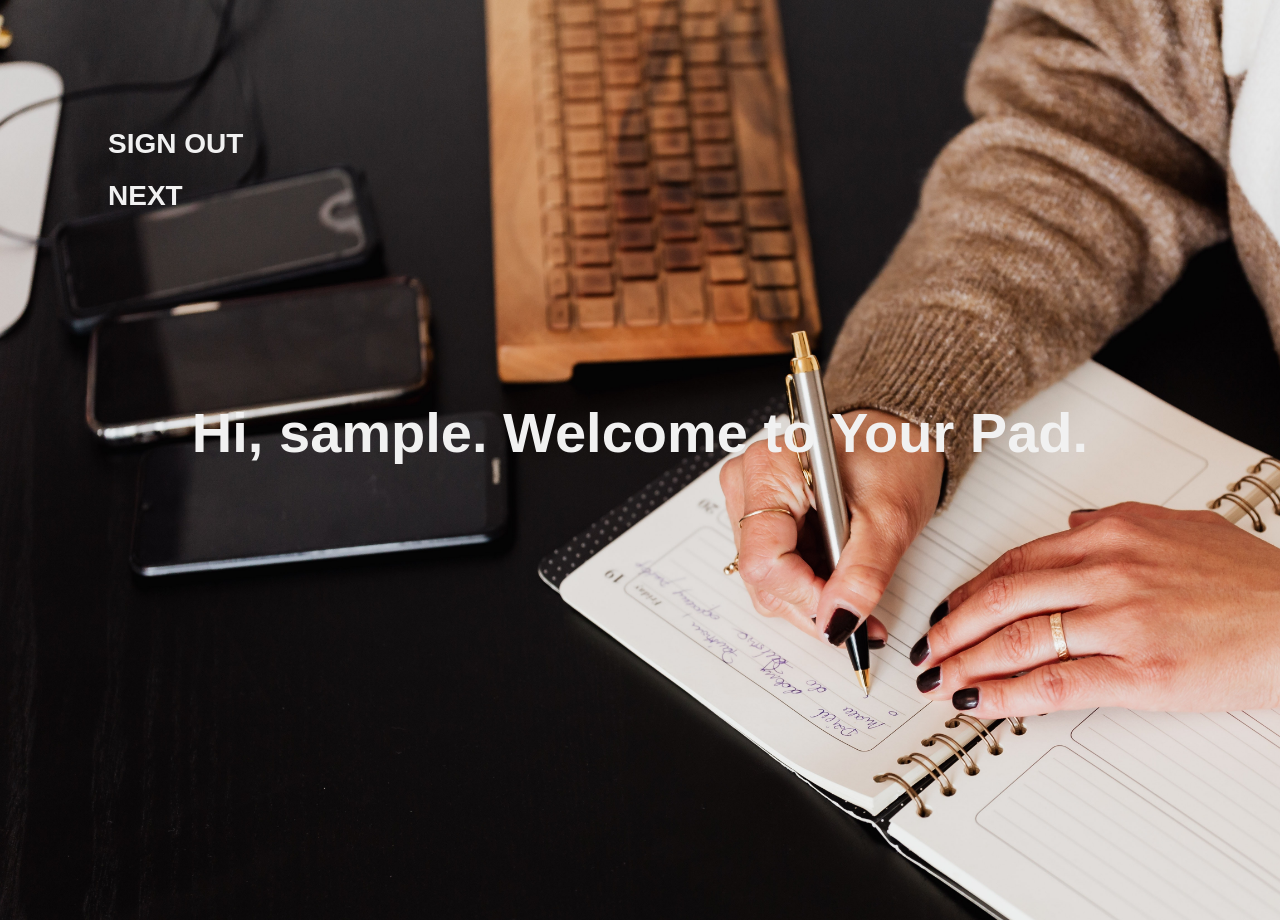
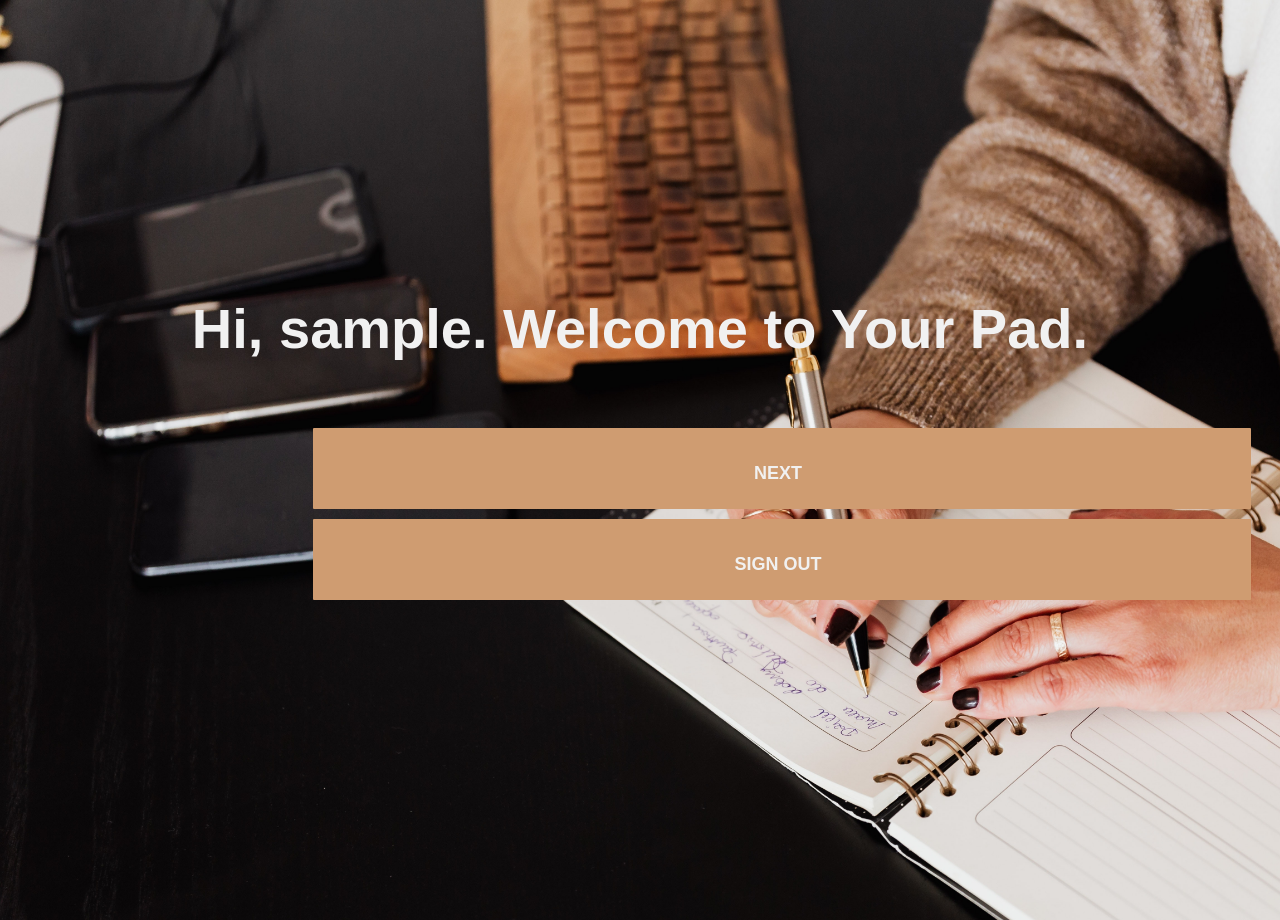
Before and after one commit to aisyahrahmann/OwoWebsite, a PHP site: page /welcome.php in a window 1280 px wide. Shown: the top 920 px of the page. Run offline with PHP 8.4, Linux system fonts and the light colour scheme; the visitor is signed in with stand-in values (Sample User, id 1).

Commit message:
changes in "sign out" and " next" at welcome page

```diff
--- a/style2.css
+++ b/style2.css
@@ -218,3 +218,47 @@ span.psw {
     text-align: center;
     font-size: 2em;
 }
+
+.loltext {
+    display: inline-block;
+    border-radius: 1px;
+    background-color: #CF9C71;
+    border: none;
+    color:white;
+    text-align: center;
+    font-size: 9px;
+    padding: 15px 23px 25px 15px;
+    width: 900px;
+    transition: all 0.5s;
+    cursor: pointer;
+    margin: 5px;
+  }
+
+  .loltext span {
+    cursor: pointer;
+    display: inline-block;
+    position: relative;
+    transition: 0.5s;
+  }
+
+  .loltext span:after {
+    content: '\00bb';
+    position: absolute;
+    opacity: 0;
+    top: 0;
+    right: -20px;
+    transition: 0.5s;
+  }
+
+  .loltext:hover span {
+    padding-right: 25px;
+  }
+
+  .loltext:hover span:after {
+    opacity: 1;
+    right: 0;
+  }
+
+  .lolz{
+      padding: 25px 50px 75px 200px;
+  }
--- a/welcome.php
+++ b/welcome.php
@@ -20,17 +20,19 @@ if(!isset($_SESSION["loggedin"]) || $_SESSION["loggedin"] !== true){
     </style>
 </head>
 <body class="backgroundLg"">
-<div>
-    <a href="logout.php" class="Logout" style="text-align: center">Sign Out </a>
-</div>
-<div>
-    <a href="index.php" class="Logout" >Next </a>
-</div>
+
 <div class="LogoutWelcome">
     <h1 style="color: #f1f1f1">Hi, <b><?php echo htmlspecialchars($_SESSION["username"]); ?></b>. Welcome to Your Pad.</h1>
 
 </div>
-
+<div class = "lolz">
+<div class="loltext">
+    <a href="index.php" class="Logout" >Next </a>
+</div>
+<div class="loltext">
+ <a href="logout.php" class="Logout" >Sign Out </a>
+</div>
+</div>
 
 
 </body>
```
